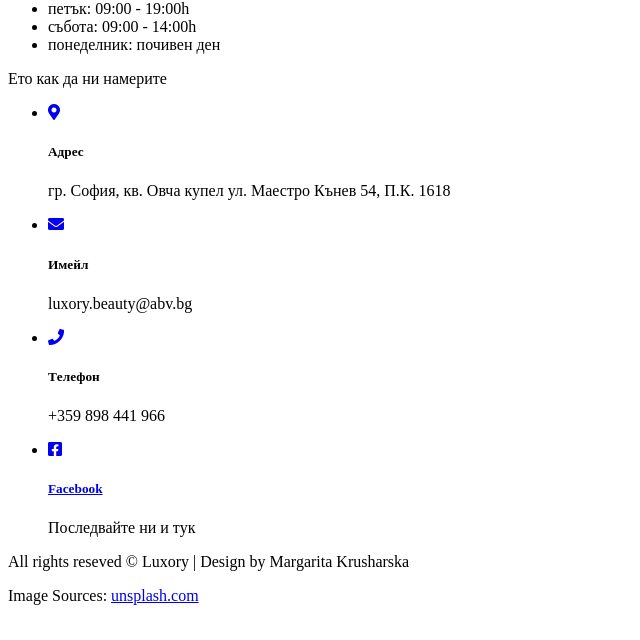
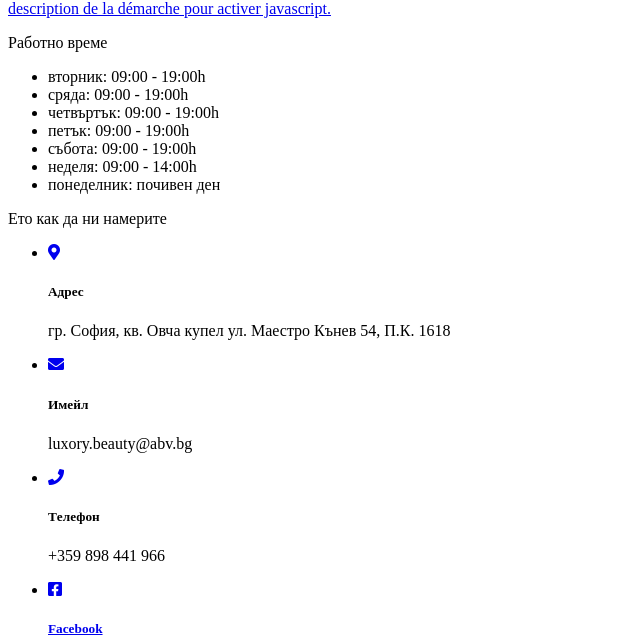
Before and after one commit to margi85/luxory-website, a Jekyll site: the page built from contacts.html, in a window 1280 px wide and 900 px high, scrolled down 516 px, cut to the strip 260-900 px from the top of the window. Shown: the whole strip, without its empty margins (0-640 px from the left). Built offline with Jekyll 4.4.1, drawn with Linux system fonts in a browser that asks for light colours; an icon font too large for the unit is left out.

Commit message:
Changed 3 pics

```diff
--- a/contacts.html
+++ b/contacts.html
@@ -10,11 +10,11 @@
   <div class="map">
     <p>Искате да ни намерите бързо и лесно? </p>
     <div class="mapouter">
-      <div class="gmap_canvas"><iframe width="600" height="500" id="gmap_canvas"
+      <div class="gmap_canvas"><iframe width="150%" height="600px" id="gmap_canvas"
           src="https://maps.google.com/maps?q=%D1%83%D0%BB.%20%D0%9C%D0%B0%D0%B5%D1%81%D1%82%D1%80%D0%BE%20%D0%BA%D1%8A%D0%BD%D0%B5%D0%B2%2054&t=&z=13&ie=UTF8&iwloc=&output=embed"
           frameborder="0" scrolling="no" marginheight="0" marginwidth="0"></iframe><a
           href="https://www.enable-javascript.net">description de la démarche pour activer javascript.</a></div>
-      <style>
+      <!-- <style>
         .mapouter {
           position: relative;
           text-align: right;
@@ -28,7 +28,7 @@
           height: 500px;
           width: 600px;
         }
-      </style>
+      </style> -->
     </div>
   </div>
   <div class="address-description">
@@ -39,7 +39,8 @@
       <li>сряда: 09:00 - 19:00h</li>
       <li>четвъртък: 09:00 - 19:00h</li>
       <li>петък: 09:00 - 19:00h</li>
-      <li>събота: 09:00 - 14:00h</li>
+      <li>събота: 09:00 - 19:00h</li>
+      <li>неделя: 09:00 - 14:00h</li>
       <li>понеделник: почивен ден</li>
     </ul>
     <div class="address-columns">
--- a/docs/feed.xml
+++ b/docs/feed.xml
@@ -1,4 +1,4 @@
-<?xml version="1.0" encoding="utf-8"?><feed xmlns="http://www.w3.org/2005/Atom" ><generator uri="https://jekyllrb.com/" version="3.8.6">Jekyll</generator><link href="/luxory-website/feed.xml" rel="self" type="application/atom+xml" /><link href="/luxory-website/" rel="alternate" type="text/html" /><updated>2019-08-06T16:08:35+03:00</updated><id>/luxory-website/feed.xml</id><title type="html">Luxory</title><subtitle>hair_saloon</subtitle><entry><title type="html">Welcome to CSS Advanced!</title><link href="/luxory-website/2019/07/14/demo.html" rel="alternate" type="text/html" title="Welcome to CSS Advanced!" /><published>2019-07-14T19:40:22+03:00</published><updated>2019-07-14T19:40:22+03:00</updated><id>/luxory-website/2019/07/14/demo</id><content type="html" xml:base="/luxory-website/2019/07/14/demo.html">&lt;p&gt;You’ll find this post in your &lt;code class=&quot;highlighter-rouge&quot;&gt;_posts&lt;/code&gt; directory. Go ahead and edit it and re-build the site to see your changes. You can rebuild the site in many different ways, but the most common way is to run &lt;code class=&quot;highlighter-rouge&quot;&gt;jekyll serve&lt;/code&gt;, which launches a web server and auto-regenerates your site when a file is updated.&lt;/p&gt;
+<?xml version="1.0" encoding="utf-8"?><feed xmlns="http://www.w3.org/2005/Atom" ><generator uri="https://jekyllrb.com/" version="3.8.6">Jekyll</generator><link href="/luxory-website/feed.xml" rel="self" type="application/atom+xml" /><link href="/luxory-website/" rel="alternate" type="text/html" /><updated>2019-08-06T23:13:21+03:00</updated><id>/luxory-website/feed.xml</id><title type="html">Luxory</title><subtitle>hair_saloon</subtitle><entry><title type="html">Welcome to CSS Advanced!</title><link href="/luxory-website/2019/07/14/demo.html" rel="alternate" type="text/html" title="Welcome to CSS Advanced!" /><published>2019-07-14T19:40:22+03:00</published><updated>2019-07-14T19:40:22+03:00</updated><id>/luxory-website/2019/07/14/demo</id><content type="html" xml:base="/luxory-website/2019/07/14/demo.html">&lt;p&gt;You’ll find this post in your &lt;code class=&quot;highlighter-rouge&quot;&gt;_posts&lt;/code&gt; directory. Go ahead and edit it and re-build the site to see your changes. You can rebuild the site in many different ways, but the most common way is to run &lt;code class=&quot;highlighter-rouge&quot;&gt;jekyll serve&lt;/code&gt;, which launches a web server and auto-regenerates your site when a file is updated.&lt;/p&gt;
 
 &lt;p&gt;To add new posts, simply add a file in the &lt;code class=&quot;highlighter-rouge&quot;&gt;_posts&lt;/code&gt; directory that follows the convention &lt;code class=&quot;highlighter-rouge&quot;&gt;YYYY-MM-DD-name-of-post.ext&lt;/code&gt; and includes the necessary front matter. Take a look at the source for this post to get an idea about how it works.&lt;/p&gt;
 
--- a/docs/index.html
+++ b/docs/index.html
@@ -107,9 +107,9 @@
             <ul>
               <li><img src="/luxory-website/images/lakove.jpg" alt="nails"></li>
               <li><img src="/luxory-website/images/f26.jpg" alt="nails"></li>
-              <li><img src="/luxory-website/images/IMG_3768.jpg" alt="nails"></li>
+              <li><img src="/luxory-website/images/IMG_3768.JPG" alt="nails"></li>
               <li><img src="/luxory-website/images/hf2.jpg" alt="nails"></li>
-              <li><img src="/luxory-website/images/IMG_3771.jpg" alt="nails"></li>
+              <li><img src="/luxory-website/images/IMG_3771.JPG" alt="nails"></li>
               <li><img src="/luxory-website/images/hf3.jpg" alt="nails"></li>
             </ul>
           </div>
--- a/index.html
+++ b/index.html
@@ -28,9 +28,9 @@
             <ul>
               <li><img src="{{ site.baseurl }}/images/lakove.jpg" alt="nails"></li>
               <li><img src="{{ site.baseurl }}/images/f26.jpg" alt="nails"></li>
-              <li><img src="{{ site.baseurl }}/images/IMG_3768.jpg" alt="nails"></li>
+              <li><img src="{{ site.baseurl }}/images/IMG_3768.JPG" alt="nails"></li>
               <li><img src="{{ site.baseurl }}/images/hf2.jpg" alt="nails"></li>
-              <li><img src="{{ site.baseurl }}/images/IMG_3771.jpg" alt="nails"></li>
+              <li><img src="{{ site.baseurl }}/images/IMG_3771.JPG" alt="nails"></li>
               <li><img src="{{ site.baseurl }}/images/hf3.jpg" alt="nails"></li>
             </ul>
           </div>
```
Also changed, not shown: docs/contacts/index.html (+5 -4 lines).
